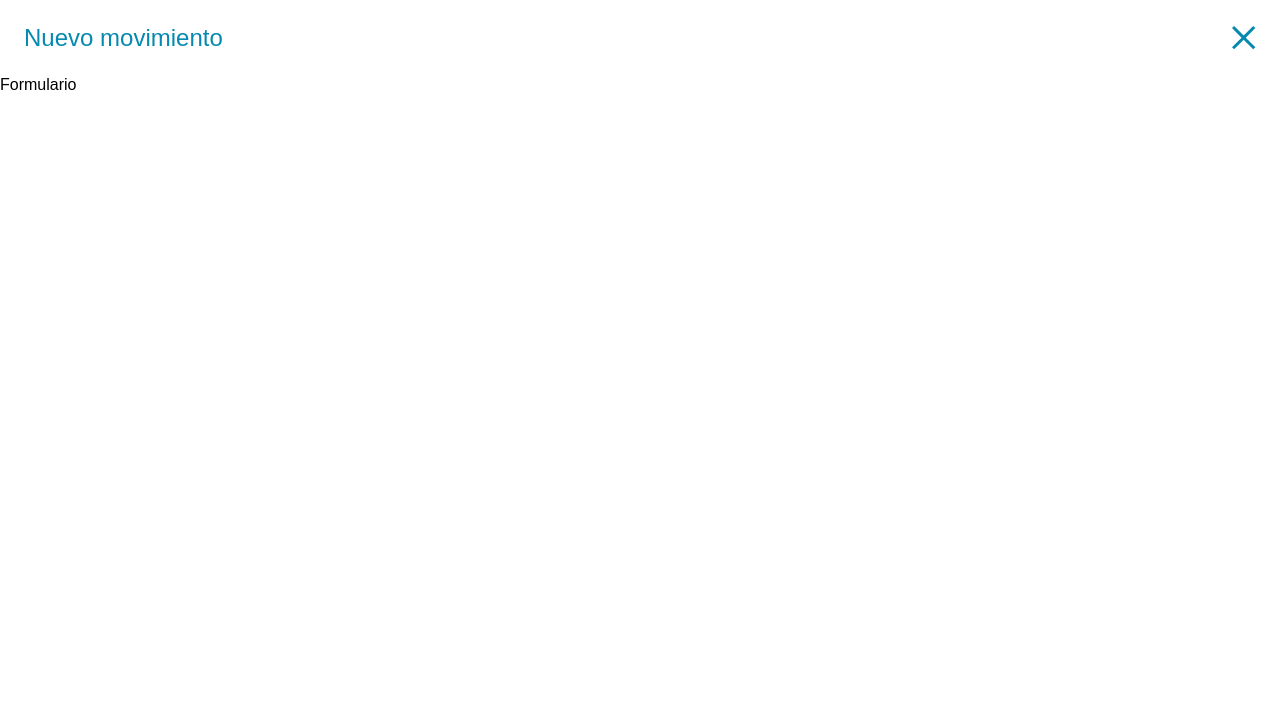
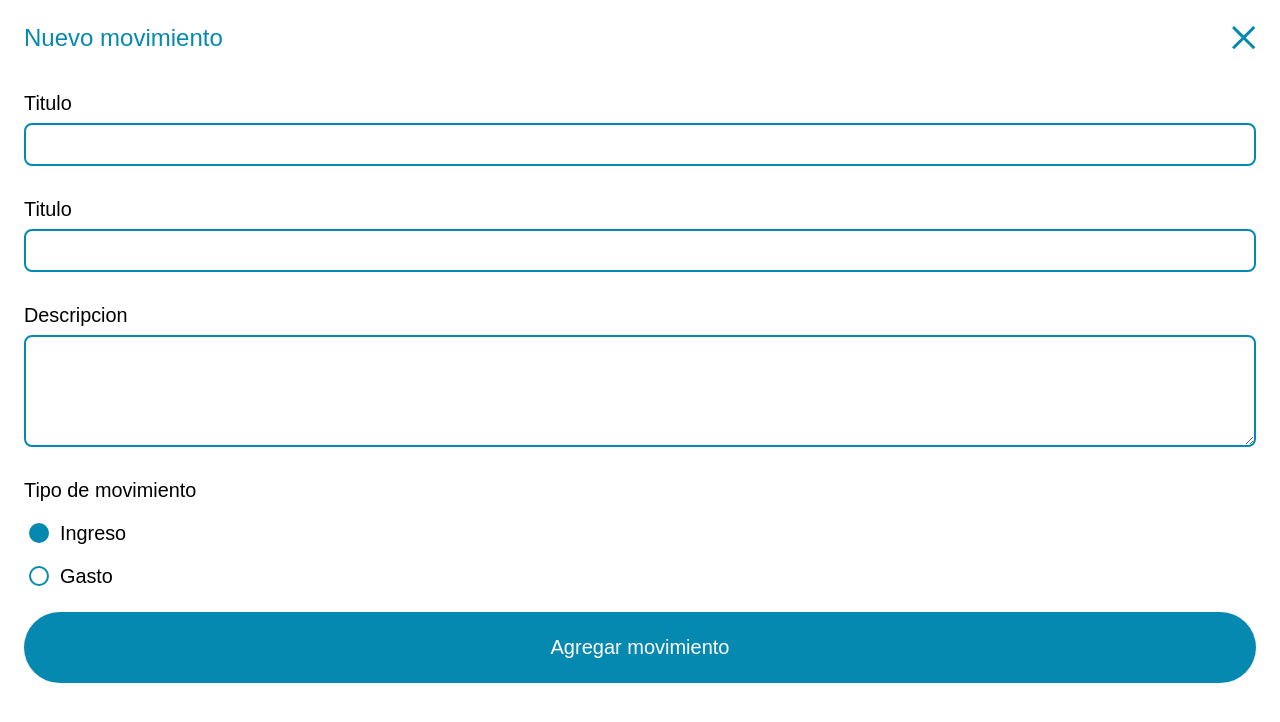
Before and after one commit to fjrp1412/CashFlow, a Vue app: page / in a window 1280 px wide. Both pictures are taken after a click on the button "Agregar movimiento". Shown: the top 722 px of the page. Built offline with nearby package versions, Linux system fonts and the light colour scheme.

Commit message:
add form into modal

```diff
--- a/src/components/Action.vue
+++ b/src/components/Action.vue
@@ -1,7 +1,45 @@
 <template>
   <button @click="showModal = true">Agregar movimiento</button>
   <teleport to="#app">
-    <Modal v-show="showModal" @close="showModal = false"> Formulario </Modal>
+    <Modal v-show="showModal" @close="showModal = false">
+      <form @submit.prevent="submit">
+        <div class="field">
+          <label for="title">Titulo</label>
+          <input type="text" name="title" v-model="title" />
+        </div>
+
+        <div class="field">
+          <label for="amount">Titulo</label>
+          <input type="number" name="amount" v-model="amount" />
+        </div>
+
+        <div class="field">
+          <label for="description">Descripcion</label>
+          <textarea
+            rows="4"
+            name="description"
+            v-model="description"
+          ></textarea>
+        </div>
+
+        <div class="field">
+          <label for="amount">Tipo de movimiento</label>
+          <label class="radio-label">
+            <input type="radio" v-model="movementType" value="Ingreso" />
+            <span>Ingreso</span>
+          </label>
+
+          <label class="radio-label">
+            <input type="radio" v-model="movementType" value="Gasto" />
+            <span>Gasto</span>
+          </label>
+        </div>
+
+        <div class="action">
+          <button>Agregar movimiento</button>
+        </div>
+      </form>
+    </Modal>
   </teleport>
 </template>
 
@@ -10,6 +48,15 @@ import { ref } from "vue";
 import Modal from "@/components/Modal.vue";
 
 const showModal = ref(false);
+const title = ref("");
+const description = ref("");
+const amount = ref("");
+const movementType = ref("Ingreso");
+
+const submit = () => {
+  console.log("submit");
+  showModal.value = false;
+};
 </script>
 
 <style scoped>
```
